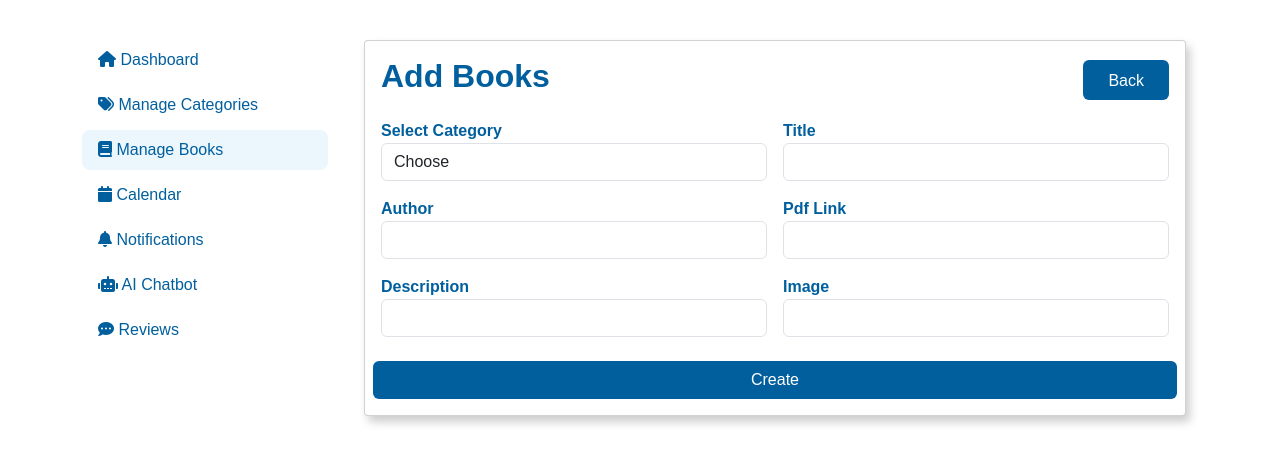
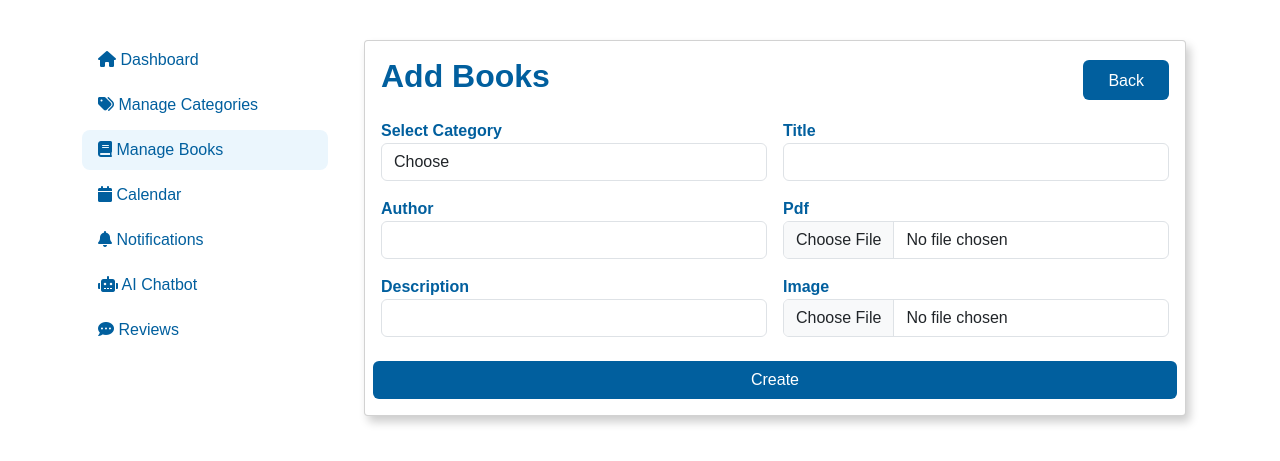
Before and after one commit to Ayesha-rose/Fyp-project, a Laravel app: page /manage_books/create in a window 1280 px wide. Shown: the part 60-521 px from the top of the page. Run offline with Laravel 8, Linux system fonts and the light colour scheme; tables that the repository leaves empty hold one stand-in row (values such as "Sample post"); settings files or empty folders that the repository lacks are supplied.

Commit message:
Image and PDF

```diff
--- a/app/Http/Controllers/AdminBookController.php
+++ b/app/Http/Controllers/AdminBookController.php
@@ -46,9 +46,10 @@ class AdminBookController extends Controller
         $book->category_id = $request->category_id;
         $book->title = $request->title;
         $book->author = $request->author;
-        $book->pdf_link = $request->pdf_link;
+
+        $book->pdf_link = $request->pdf->store('book-pdf');
         $book->description = $request->description;
-        $book->image = $request->image;
+        $book->image = $request->image->store('book-image');
         $book->save();
 
         return redirect()->route('manage_books.index');
@@ -91,9 +92,9 @@ class AdminBookController extends Controller
         $book->category_id = $request->category_id;
         $book->title = $request->title;
         $book->author = $request->author;
-        $book->pdf_link = $request->pdf_link;
+        $book->pdf_link = $request->pdf->store('book-pdf');
         $book->description = $request->description;
-        $book->image = $request->image;
+        $book->image = $request->image->store('book-image');
         $book->save();
 
         return redirect()->route('manage_books.index');
--- a/config/filesystems.php
+++ b/config/filesystems.php
@@ -32,7 +32,7 @@ return [
 
         'local' => [
             'driver' => 'local',
-            'root' => storage_path('app'),
+            'root' => storage_path('app/public'),
         ],
 
         'public' => [
--- a/resources/views/manage_books/create.blade.php
+++ b/resources/views/manage_books/create.blade.php
@@ -12,7 +12,8 @@
                 </a>
             </div>
 
-            <form action="{{ $book->id ? route('manage_books.update', $book->id) : route('manage_books.store') }}" method="POST">
+            <form action="{{ $book->id ? route('manage_books.update', $book->id) : route('manage_books.store') }}"
+                method="POST" enctype="multipart/form-data">
                 @csrf
                 @if($book->id)
                 @method('put')
@@ -29,26 +30,32 @@
                             @endforeach
                         </select>
                     </div>
+
                     <div class="col-md-6 form-group">
                         <label for="title">Title</label>
                         <input type="text" class="form-control" name="title" required value="{{ $book->title ?? '' }}">
                     </div>
+
                     <div class="col-md-6 form-group">
                         <label for="author">Author</label>
                         <input type="text" class="form-control" name="author" required value="{{ $book->author ?? '' }}">
                     </div>
+
                     <div class="col-md-6 form-group">
-                        <label for="pdf_link">Pdf Link</label>
-                        <input type="link" class="form-control" name="pdf_link" required value="{{ $book->pdf_Link ?? '' }}">
+                        <label for="pdf_link">Pdf</label>
+                        <input type="file" class="form-control" name="pdf" required value="{{ $book->pdf_Link ?? '' }}">
                     </div>
+
                     <div class="col-md-6 form-group">
                         <label for="description">Description</label>
                         <input type="text" class="form-control" name="description" required value="{{ $book->description ?? '' }}">
                     </div>
+
                     <div class="col-md-6 form-group">
                         <label for="image">Image</label>
-                        <input type="text" class="form-control" name="image" value="{{ $book->image ?? '' }}">
+                        <input type="file" class="form-control" name="image" accept="image/*" value="{{ $book->image ?? '' }}">
                     </div>
+
                     <button class="btn mt-4" style="background-color: #015F9E; color: white;">
                         {{ $book->id ? 'Update' : 'Create' }}
                     </button>
--- a/resources/views/manage_books/index.blade.php
+++ b/resources/views/manage_books/index.blade.php
@@ -34,9 +34,9 @@
           <td>{{ $book->category_id }}</td>
           <td>{{ $book->title }}</td>
           <td>{{ $book->author }}</td>
-          <td>{{ $book->pdf_link }}</td>
+          <td> <a href="{{ asset('storage/' . $book->pdf_link) }}" target="_blank">View PDF</a></td>
           <td>{{ $book->description }}</td>
-          <td>{{ $book->image }}</td>
+          <td> <img src="{{ asset('storage/' . $book->image) }}" alt="{{ $book->title }}" width="100"></td>
           <td>
             <!-- Edit Button -->
             <a class="btn btn-sm btn-outline-secondary"
```
